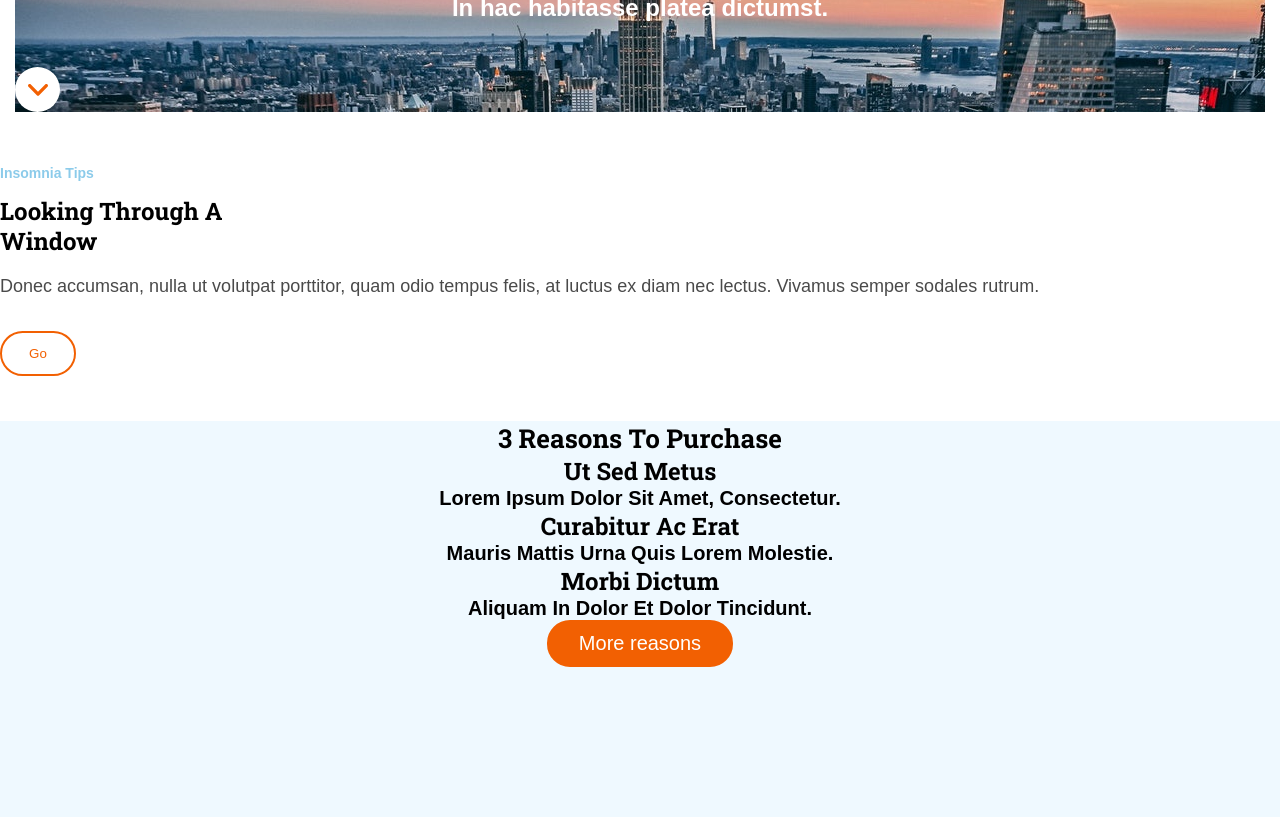
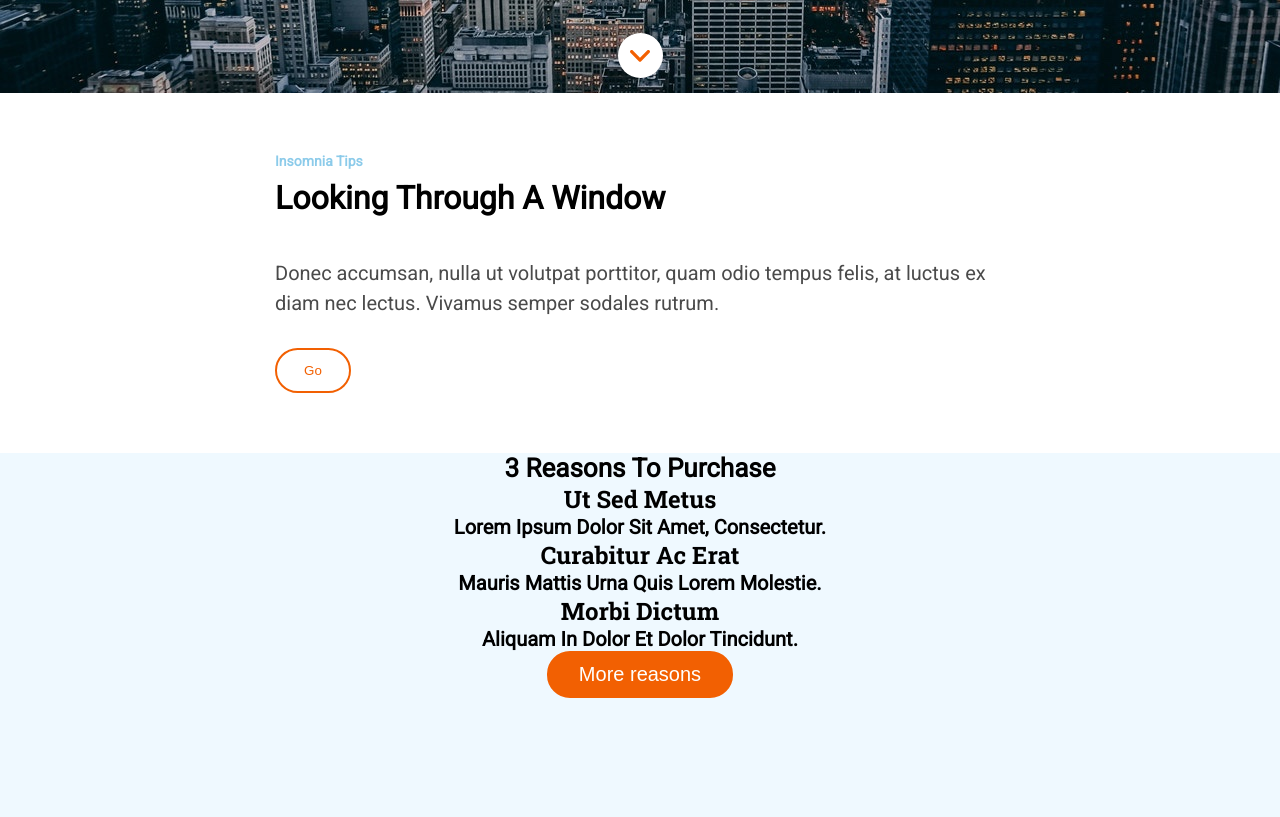
Before and after one commit to PaulaPSoto/modulo-1-evaluacion-final-PaulaPSoto, a website: page src/html/index.html in a window 1280 px wide. Shown: the part 432-1249 px from the top of the page. Drawn offline with nearby package versions, Linux system fonts and the light colour scheme; files that its build step writes are made by us from their sources; files whose address does not match are found by name.

Commit message:
Add @media for main.scss

```diff
--- a/src/html/partials/main.html
+++ b/src/html/partials/main.html
@@ -2,19 +2,19 @@
 <main>
   <!-- section Anonymous proxy -->
 <section class="container1">
-    <h1 class="h1-text">Anonymous proxy</h1>
-    <h5 class="h5-text">In hac habitasse platea dictumst.</h5>
-    <a class="container_1--img" href="#section_reason" target="_blank"
+    <h1 class="container1__title">Anonymous proxy</h1>
+    <h5 class="container1__text">In hac habitasse platea dictumst.</h5>
+    <a class="container1__img" href="#section_reason" target="_blank"
     ><img src="./assets/images/ico-scroll-down.svg" alt="ico-scroll-down"
     /></a>
 </section>
 
     <!-- section Insomnia tips -->
-<section>
-  <h5 class="section__container--tips"> Insomnia tips</h5>
-  <h6 class="section__container--title"> Looking through a window </h6>
-  <p class="section__container--text">  Donec accumsan, nulla ut volutpat porttitor, quam odio tempus felis, at luctus ex diam nec lectus. Vivamus semper sodales rutrum.</p>
-  <button class="section__container--button ">Go</button>
+<section class="container2">
+  <h5 class="container2--title1"> Insomnia tips</h5>
+  <h6 class="container2--title2"> Looking through a window </h6>
+  <p class="container2--text">  Donec accumsan, nulla ut volutpat porttitor, quam odio tempus felis, at luctus ex diam nec lectus. Vivamus semper sodales rutrum.</p>
+  <button class="container2--button">Go</button>
 </section>
 
  <!-- section 3 Reasons to purchase -->
--- a/src/scss/core/_variables.scss
+++ b/src/scss/core/_variables.scss
@@ -4,9 +4,9 @@ $color-lightblue: #8ccbea;
 $color-black: #000000;
 $color-greyish-brown: #4a4a4a;
 $color-orange: #f26002;
-$bg-color-reasons: #eff9ff;
-$bg-color-footer: #304268;
-$bg-color-header: #0271bc;
+$color-reasons: #eff9ff;
+$color-footer: #304268;
+$color-header: #0271bc;
 
 //fonts
 
--- a/src/scss/layout/_main.scss
+++ b/src/scss/layout/_main.scss
@@ -1,96 +1,140 @@
 /* main*/
 
 .container1 {
-  margin: 0 15px;
+  // justify-content: center;
+  // text-align: center;
   background: url("../images/cover.jpg");
-}
-
-.h1-text {
+  background-size: cover;
+  display: flex;
+  flex-direction: column;
+  align-items: center;
+  &__title {
     font-family: "Roboto Slab", sans-serif;
-  color: #ffffff;
+    color: $color-white;
     font-size: 42px;
     font-weight: bold;
+    width: 280px;
     text-transform: uppercase;
     text-align: center;
-  margin-left: auto;
-  margin-right: auto;
-  margin-bottom: 10px;
-  margin-top: 284px;
+    margin: 280px 15px 11px 15px;
   }
-
-.h5-text {
-  font-family: "Roboto-Regular", sans-serif;
-  color: #ffffff;
+  &__text {
+    font-family: $font-main;
+    color: $color-white;
     font-size: 16px;
     text-align: center;
     margin-bottom: 45px;
   }
-
-.container_1--img {
+  &__img {
     width: 45px;
     height: 45px;
     display: flex;
     justify-content: center;
     align-items: center;
-  background-color: #ffffff;
+    background-color: $color-white;
     border-radius: 50%;
     margin-bottom: 53px;
+    @media all and (min-width: 768px) {
+      margin: 0px 361px 45px 362px;
     }
-// .section__container2 {
-//   height: 376px;
-//   display: flex;
-//   flex-direction: column;
-//   justify-content: left;
-// }
-.section__container--tips {
-  font-family: "Roboto-Regular", sans-serif;
+    @media all and (min-width: 1200px) {
+      margin: 0px 600px 15px 600px;
+    }
+  }
+}
+.container2 {
+  width: 100%;
+  height: 375px;
+  padding: 30px 0px 45px 16px;
+  @media all and (min-width: 768px) {
+    padding: 30px 40px 60px 40px;
+    height: 330px;
+  }
+  @media all and (min-width: 1200px) {
+    height: 360px;
+    padding: 60px 275px 60px 275px;
+    font-size: 16px;
+  }
+  &--title1 {
+    font-family: $font-main;
     font-size: 14px;
-  color: #8ccbea;
+    color: $color-lightblue;
     margin-top: 30px;
     width: 100px;
     height: 30px;
     margin-bottom: 1px;
     text-transform: capitalize;
+    @media all and (min-width: 768px) {
+      margin: 0px 450px 0px 0px;
+      width: 215px;
+      height: 30px;
     }
-.section__container--title {
-  font-family: "Roboto Slab", sans-serif;
+    @media all and (min-width: 1200px) {
+      width: 350px;
+      margin: 0px 370px 0px 0px;
+    }
+  }
+  &--title2 {
+    font-family: $font-main;
     font-weight: bold;
+    line-height: 30px;
     font-size: 24px;
     text-transform: capitalize;
-  color: #000000;
+    color: $color-black;
     width: 290px;
     height: 60px;
-  margin-bottom: 1px;
-  line-height: 30px;
+    margin: 0px 15px 15px 0px;
+
+    @media all and (min-width: 768px) {
+      font-size: 26px;
+      width: 690px;
+      height: 60px;
     }
-.section__container--text {
-  font-family: "Roboto-Regular", sans-serif;
+    @media all and (min-width: 1200px) {
+      font-size: 32px;
+    }
+  }
+  &--text {
+    width: 290px;
+    height: 120px;
+    font-family: $font-main;
     font-size: 18px;
     line-height: 30px;
-  color: #4a4a4a;
+    color: $color-greyish-brown;
     min-width: 300px;
     margin-top: 15px;
     margin-bottom: 30px;
+    @media all and (min-width: 768px) {
+      width: 719px;
+      height: 60px;
+      margin-bottom: 30px;
+      font-size: 20px;
     }
-.section__container--button {
+    @media all and (min-width: 1200px) {
+      width: 719px;
+      height: 60px;
+    }
+  }
+  &--button {
     width: 76px;
     height: 45px;
     display: flex;
     justify-content: center;
     align-items: center;
-  background-color: #ffffff;
-  border: 2px solid #f26002;
+    background-color: $color-white;
+    border: 2px solid $color-orange;
     border-radius: 23px;
     margin-bottom: 45px;
-  color: #f26002;
+    color: $color-orange;
     transition: color ease 0.8s;
     &:hover {
-    color: #0271bc;
+      color: $color-header;
+    }
   }
 }
 // grid
 .container3 {
-  background-color: #eff9ff;
+  background-color: $color-reasons;
   display: grid;
   grid-template-columns: repeat(1fr);
   grid-template-rows: 20vh 20vh 20vh 20vh;
@@ -100,7 +144,7 @@
   top: 30px;
   text-align: center;
   grid-column: 1;
-  font-family: "Roboto Slab", sans-serif;
+  font-family: $font-main;
   font-weight: bold;
   font-size: 24px;
   text-transform: capitalize;
@@ -130,28 +174,28 @@
   grid-column: span 1;
 }
 .container3__item2--title {
-  font-family: "Roboto Slab", sans-serif;
+  font-family: $font-second;
   font-weight: bold;
   margin-left: 53px;
   margin-right: 53px;
   font-size: 18px;
-  color: #000000;
+  color: $color-black;
 }
 .container3__item2--text {
-  font-family: "Roboto-Regular", sans-serif;
+  font-family: $font-main;
   font-size: 18px;
-  color: #000000;
+  color: $color-black;
   margin-left: 55px;
   margin-right: 55px;
 }
 .container3__item2--button {
   text-align: center;
   grid-column: span 1;
-  background-color: #f26002;
-  color: #ffffff;
+  background-color: $color-orange;
+  color: $color-white;
   font-size: 20px;
   font-family: "Roboto-Medium", sans-serif;
-  border: 2px solid #f26002;
+  border: 2px solid $color-orange;
   padding: 10px 30px;
   border-radius: 23px;
   margin-bottom: 45px;
```
Also changed, not shown: src/scss/components/_code.scss (added), src/scss/components/_links.scss (added). Lines whose indentation alone changed are shown as unchanged.
